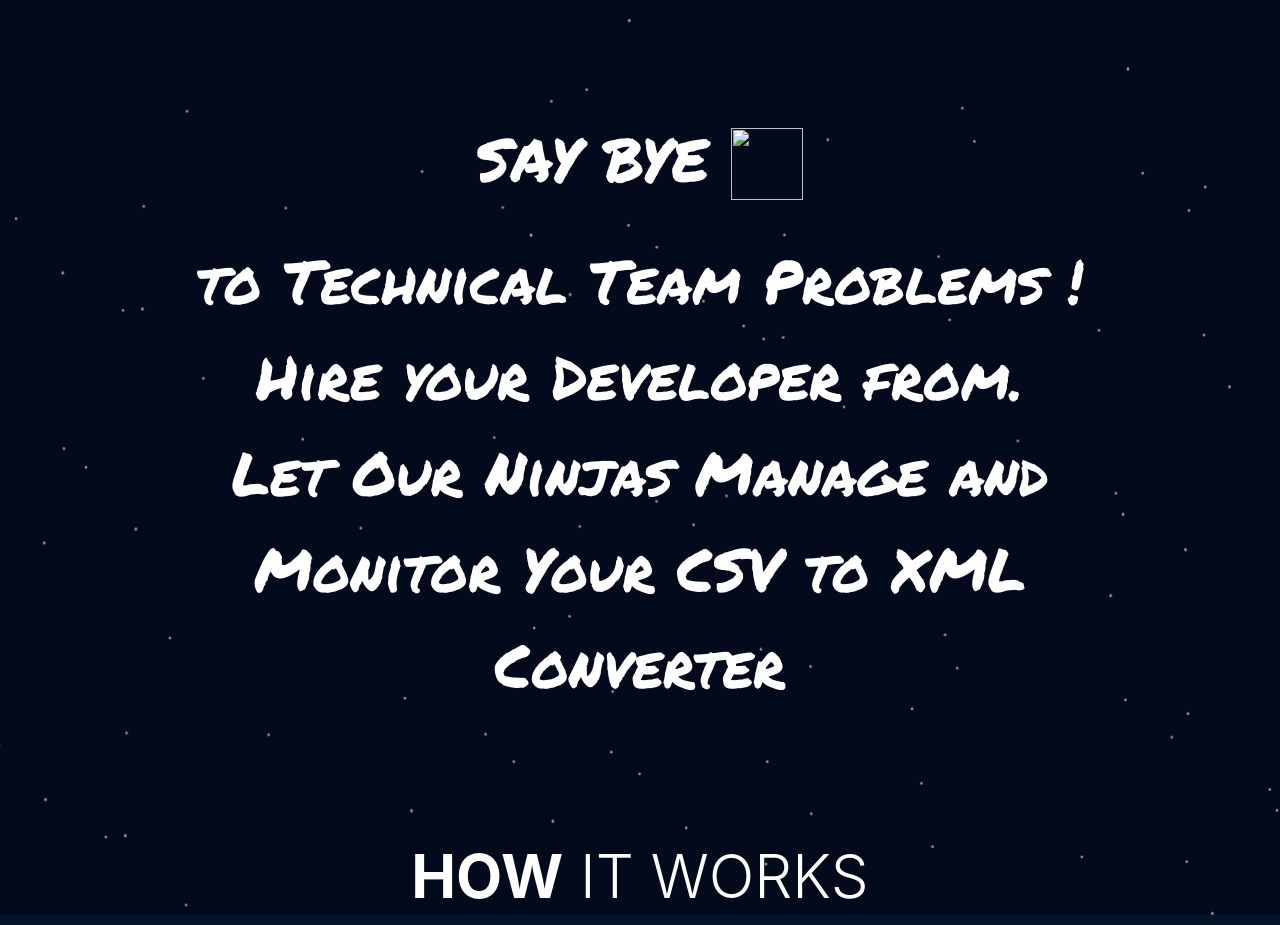
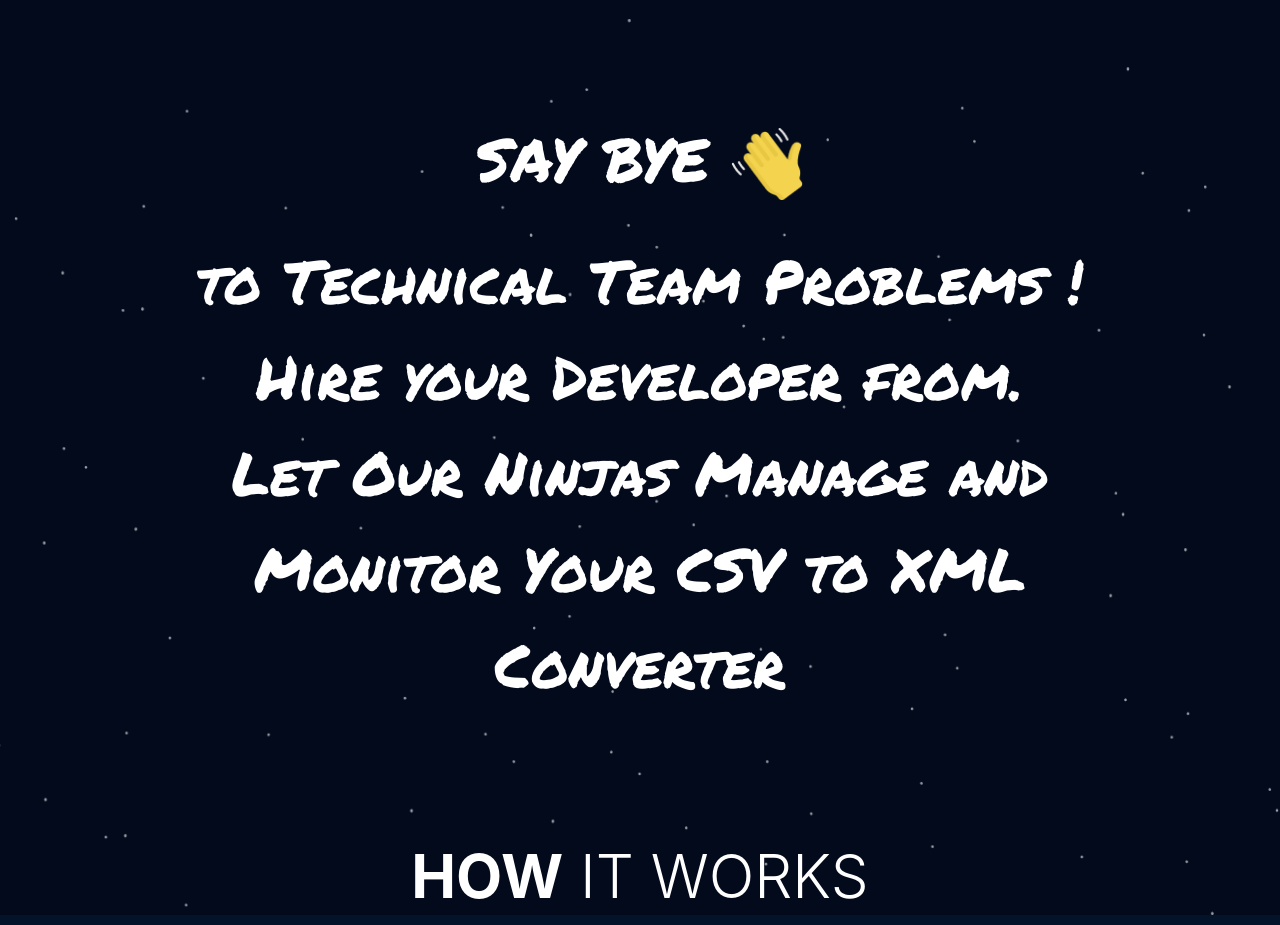
Before and after one commit to priyanshuchaudhary53/eternitech-landing-page, a plain HTML site: page index.html in a window 1280 px wide. Shown: the part 4260-5185 px from the top of the page. Drawn offline with nearby package versions, Linux system fonts and the light colour scheme; the site is published under a folder, as on GitHub Pages, so addresses that start at the root find nothing.

Commit message:
Update index.html

```diff
--- a/index.html
+++ b/index.html
@@ -129,7 +129,7 @@
           <span class="eternitech-lp--section-4-heading"
             >SAY BYE
             <img
-              src="/assets/img/waving-hand 1.png"
+              src="assets/img/waving-hand 1.png"
               alt=""
               height="72px"
               width="72px"
```
